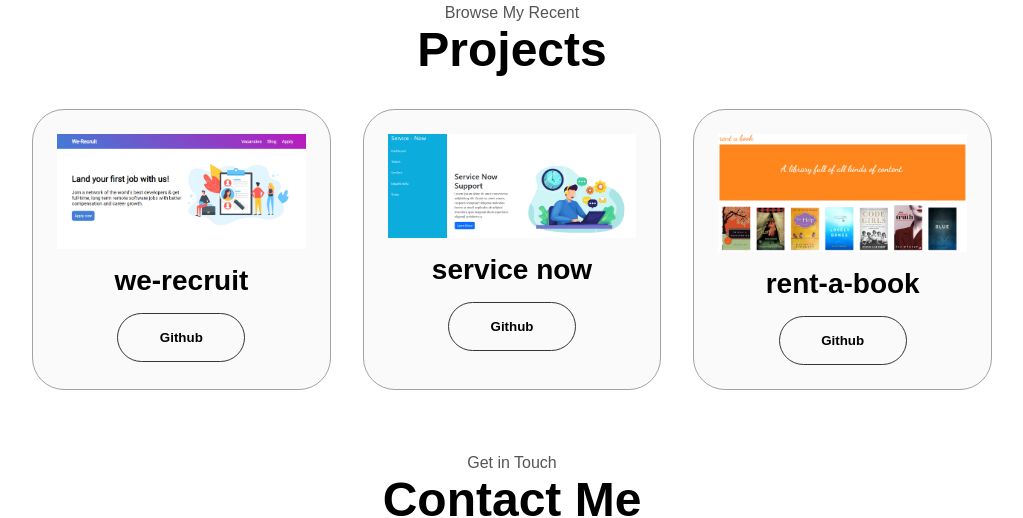
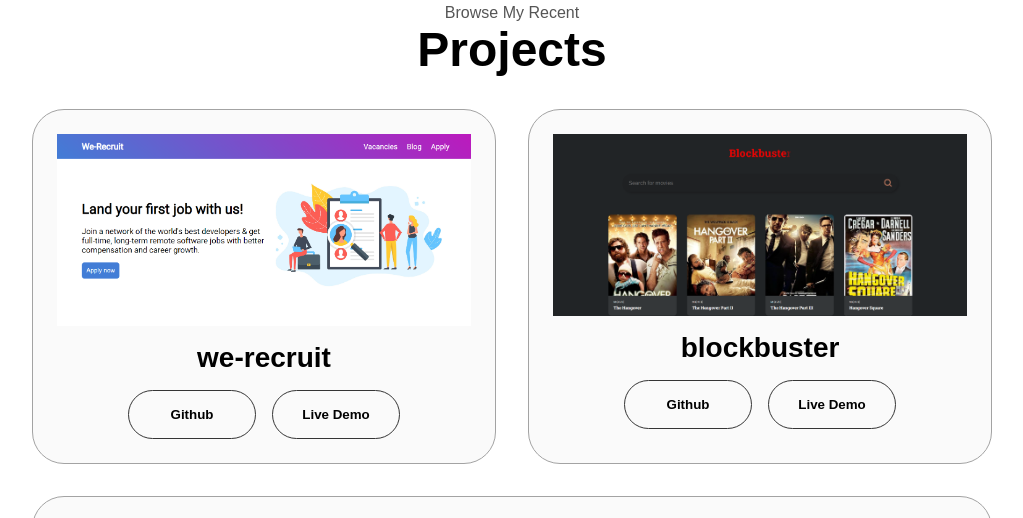
Before and after one commit to phiwe-saba/Personal-Portfolio, a plain HTML site: page index.html in a window 1280 px wide. Shown: the part 1380-1898 px from the top of the page, without its empty margins (128-1151 px from the left). Drawn offline with Linux system fonts and the light colour scheme.

Commit message:
updated the CV and added the live demo links.

```diff
--- a/index.html
+++ b/index.html
@@ -4,7 +4,7 @@
     <meta charset="UTF-8" />
     <meta http-equiv="X-UA-Compatible" content="IE=edge" />
     <meta name="viewport" content="width=device-width, initial-scale=1.0" />
-    <title>My Portfolio</title>
+    <title>Sibulele Saba</title>
     <link rel="stylesheet" href="style.css" />
   </head>
   <body>
@@ -170,15 +170,17 @@
             <h2 class="experience-sub-title project-title">we-recruit</h2>
             <div class="btn-container">
               <button class="btn btn-color-2" onclick="window.location.assign('https://github.com/phiwe-saba/werecruit')">Github</button>
+              <button class="btn btn-color-2" onclick="window.location.assign('https://we-recruit-website.vercel.app/')">Live Demo</button>
             </div>
           </div>
           <div class="details-container color-container">
             <div class="project-container">
-              <img src="./images/Screenshot 2023-10-05 123931.png" alt="">
+              <img src="./images/blockbuster.png" alt="">
             </div>
-            <h2 class="experience-sub-title project-title">service now</h2>
+            <h2 class="experience-sub-title project-title">blockbuster</h2>
             <div class="btn-container">
               <button class="btn btn-color-2" onclick="window.location.assign('https://github.com/phiwe-saba/service-now')">Github</button>
+              <button class="btn btn-color-2" onclick="window.location.assign('https://blockbuster-nine.vercel.app/')">Live Demo</button>
             </div>
           </div>
           <div class="details-container color-container">
@@ -188,6 +190,7 @@
             <h2 class="experience-sub-title project-title">rent-a-book</h2>
             <div class="btn-container">
               <button class="btn btn-color-2" onclick="window.location.assign('https://github.com/phiwe-saba/book-library')">Github</button>
+              <button class="btn btn-color-2" onclick="window.location.assign('https://github.com/phiwe-saba/book-library')">Live Demo</button>
             </div>
           </div>
         </div>
```
Also changed, not shown: images/blockbuster.png (added), 1 other file.
